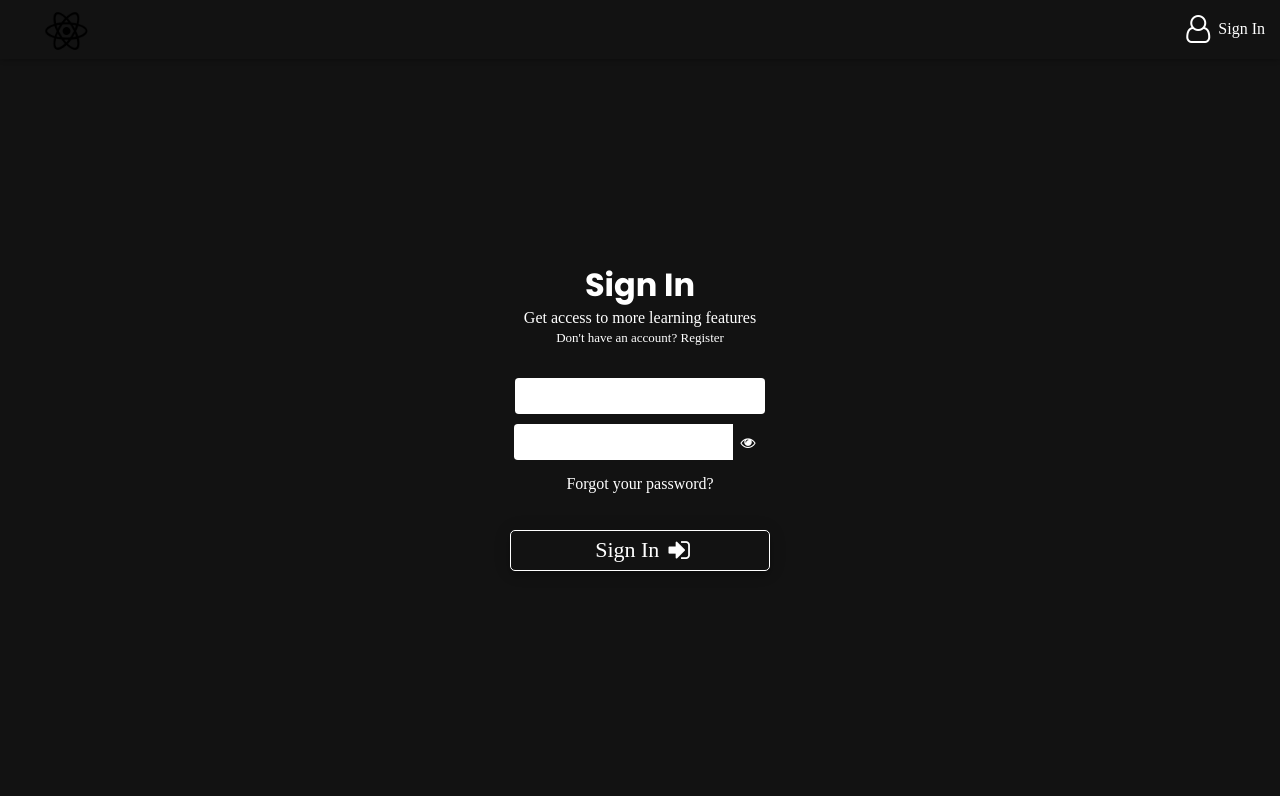
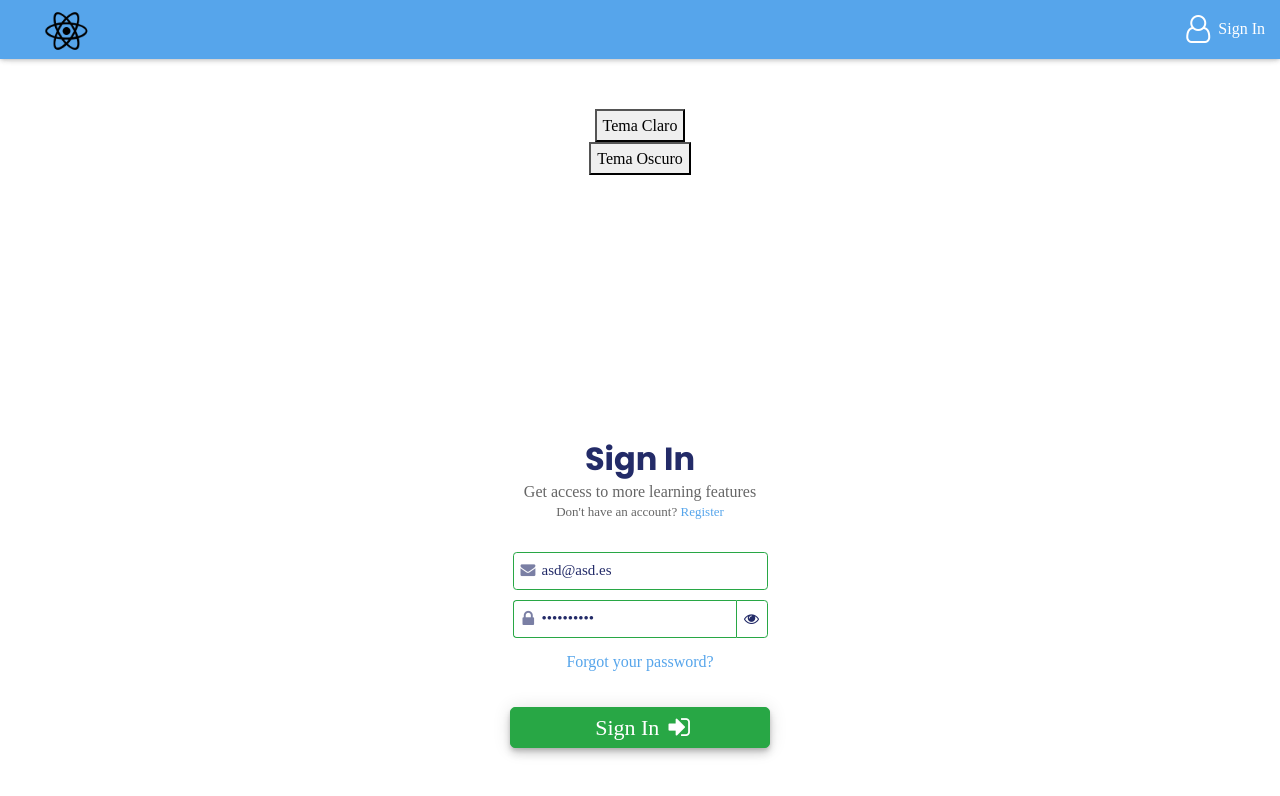
Before and after one commit to fssmartin/test, an Angular app: page /auth in a window 1280 px wide. Shown: the top 796 px of the page. Built offline with nearby package versions, Linux system fonts and the light colour scheme; a web font is replaced by a local one.

Commit message:
encauzando temas light dark servicio

```diff
--- a/angular.json
+++ b/angular.json
@@ -44,6 +44,11 @@
               "node_modules/ngx-toastr/toastr.css",
               "src/styles.scss"
             ],
+            "stylePreprocessorOptions": {
+              "includePaths": [
+                "src"
+              ]
+            },
             "scripts": [
               "node_modules/bootstrap/dist/js/bootstrap.bundle.min.js"
             ]
--- a/src/app/app.component.html
+++ b/src/app/app.component.html
@@ -1,5 +1,9 @@
 <div class="container">
 
+
+<br><br><br><br>
+  <button (click)="switchTheme('light')">Tema Claro</button>
+  <button (click)="switchTheme('dark')">Tema Oscuro</button>
 
   <app-navbar  ></app-navbar>
 
--- a/src/app/app.component.ts
+++ b/src/app/app.component.ts
@@ -1,5 +1,7 @@
 import { Component } from '@angular/core';
 import { GlobalService } from './core/services/global.service';
+import { ThemeService } from './core/services/themes';
+
 
 @Component({
   selector: 'app-root',
@@ -9,9 +11,37 @@ import { GlobalService } from './core/services/global.service';
 })
 export class AppComponent {
   title = 'test-empresa';
+
+  currentTheme: string = 'light';
+
   constructor(
+    private _themeService: ThemeService,
     private _globalService:   GlobalService
   ){
      this._globalService.errSubject.next('');
   }
+
+ngOnInit(): void {
+    this._themeService.currentTheme$.subscribe((theme) => {
+      this.currentTheme = theme;
+      document.body.classList.remove('light-theme', 'dark-theme');
+      document.body.classList.add(`${theme}-theme`);
+    });
+  }
+
+  // Método para cambiar el tema
+  switchTheme(theme: string): void {
+    this._themeService.setTheme(theme);
+  }
+
+
+
+
+
+
+
+
+
+
+
 }
--- /dev/null
+++ b/src/app/core/services/themes.ts
@@ -0,0 +1,15 @@
+// theme.service.ts
+import { Injectable } from '@angular/core';
+import { BehaviorSubject } from 'rxjs';
+
+@Injectable({
+  providedIn: 'root',
+})
+export class ThemeService {
+  private themeSubject = new BehaviorSubject<string>('light');  // Tema por defecto
+  currentTheme$ = this.themeSubject.asObservable();
+
+  setTheme(theme: string) {
+    this.themeSubject.next(theme);  // Cambiar el tema
+  }
+}
--- a/src/assets/css/core/_mixins.scss
+++ b/src/assets/css/core/_mixins.scss
@@ -11,8 +11,6 @@
     unicode-range: U+0000-00FF,U+0131,U+0152-0153,U+02BB-02BC,U+02C6,U+02DA,U+02DC,U+0304,U+0308,U+0329,U+2000-206F,U+2074,U+20AC,U+2122,U+2191,U+2193,U+2212,U+2215,U+FEFF,U+FFFD
   }
 }
-
-
 
 $breakpoints: (
   xs: 420px,
--- a/src/assets/css/core/_variables.scss
+++ b/src/assets/css/core/_variables.scss
@@ -1,6 +1,6 @@
 
 /* Colors */
-/*
+
 $red:	 #dc3545;
 $red2:	 #e72727;
 $red3:	 #ffc0c0;
@@ -10,7 +10,7 @@ $red6:   rgba(220, 53, 69, 0.5);
 $red7:   #ec407a;
 $red8:   #a93226;
 $red9:   #db3d78;
-$green:  lightgreen;
+$green:  #90ee90;
 $green2: #28a745;
 $green3: #157347;
 $green4: #146c43;
@@ -44,70 +44,26 @@ $white2: #e7e7e7;
 $orange: #ff9800;
 $purple: #5b388b;
 $purple1:#875497;
-*/
 
-$red:	 var(--color-red);
-$red2:	 var(--color-red2);
-$red3:	 var(--color-red3);
-$red4:	 var(--color-red4);
-$red5:	 var(--color-red5);
-$red6:   var(--color-red6);
-$red7:   var(--color-red7);
-$red8:   var(--color-red8);
-$red9:   var(--color-red9);
-$green:  var(--color-green);
-$green2: var(--color-green2);
-$green3: var(--color-green3);
-$green4: var(--color-green4);
-$green5: var(--color-green5);
-$green6: var(--color-green6);
-$green7: var(--color-green7);
-$green8: var(--color-green8);
-$green9: var(--color-green9);
-$grey:   var(--color-grey);
-$grey2:  var(--color-grey2);
-$grey3:  var(--color-grey3);
-$grey4:  var(--color-grey4);
-$grey5:  var(--color-grey5);
-$grey6:  var(--color-grey6);
-$black:  var(--color-black);
-$black2: var(--color-black2);
-$blue:   var(--color-blue);
-$blue2:  var(--color-blue2);
-$blue3:  var(--color-blue3);
-$blue4:  var(--color-blue4);
-$blue5:  var(--color-blue5);
-$blue6:  var(--color-blue6);
-$blue7:	 var(--color-blue7);
-$blue8:	 var(--color-blue8);
-$blue9:	 var(--color-blue9);
-$yellow: var(--color-yellow);
-$yellow2:  var(--color-yellow2);
-$brown:  var(--color-brown2);
-$white:  var(--color-white);
-$white2: var(--color-white2);
-$orange: var(--color-orange);
-$purple: var(--color-purple);
-$purple1: var(--color-purple2);
+$image-path: "~assets/img/"; //?
+
+/* Relations Colors */
 
 
-$image-path: "../img/"; //?
+$color-text:$grey;
+$color-bg:$white;
 
-/* Relations Colors */
 $text-color: $grey;
 $heading-bg:$white;
 $text-aviso-color: $red;
 $listado-color: $grey;
 $listado-border-bottom:	$text-color;
 
+$body-bg:$white;
+
 $msg-error     : $red;
 $msg-errorinit : $grey;
 $msg-errorok   : $blue;
 
-
-
-
-
-
 $hundred:	100%;
 $section:	96rem;
--- a/src/assets/css/modules/_base.scss
+++ b/src/assets/css/modules/_base.scss
@@ -21,7 +21,6 @@ html{
 html,
 body{
 	height: max-content;
-
 }
 
 body{
@@ -35,7 +34,8 @@ body{
     overflow-y: scroll;
     overflow-x: hidden;
     background:transparent;
-
+    background-color: $color-bg;
+    color: $color-text;
 }
 
 body, input, textarea, select, button {
@@ -65,7 +65,6 @@ input[type="search"]::-webkit-search-cancel-button {
     padding:0 0 1.5rem 0;
     position: relative;
     overflow: hidden;
-    background: $white;
  }
 
  app-home, app-login, app-forget, app-register,app-page-not-found,
--- a/src/assets/css/theme/_dark.scss
+++ b/src/assets/css/theme/_dark.scss
@@ -1,52 +1,8 @@
-[data-theme='dark'] {
-  --color-bg: #121212;
-  --color-text: #ffffff;
-  --color-primary: #bb86fc;
+@use '../core/variables' as *;
 
+@mixin dark-theme {
 
-  --red:    #000;
-  --red2:   #000;
-  --red3:	  #000;
-  --red4:	  #000;
-  --red5:	  #000;
-  --red6:   #000;
-  --red7:   #000;
-  --red8:   #000;
-  --red9:   #000;
-  --green:  #000;
-  --green2: #000;
-  --green3: #000;
-  --green4: #000;
-  --green5: #000;
-  --green6: #000;
-  --green7: #000;
-  --green8: #000;
-  --green9: #000;
-  --grey:   #000;
-  --grey2:  #000;
-  --grey3:  #000;
-  --grey4:  #000;
-  --grey5:  #000;
-  --grey6:  #000;
-  --black:  #000;
-  --black2: #000;
-  --blue:   #000;
-  --blue2:  #000;
-  --blue3:  #000;
-  --blue4:  #000;
-  --blue5:  #000;
-  --blue6:  #000;
-  --blue7:  #000;
-  --blue8:  #000;
-  --blue9:  #000;
-  --yellow: #000;
-  --yellow2:#000;
-  --brown:  #000;
-  --white:  #000;
-  --white2: #000;
-  --orange: #000;
-  --purple: #000;
-  --purple1:#000;
-
+  background-color: $black;
+  color: $white;
 
 }
--- a/src/assets/css/theme/_light.scss
+++ b/src/assets/css/theme/_light.scss
@@ -1,49 +1,3 @@
-:root, [data-theme="light"] {
-  --color-bg: #ffffff;
-  --color-text: #000000;
-  --color-primary: #007bff;
+@mixin light-theme {
 
-  --red:    #dc3545;
-  --red2:   #e72727;
-  --red3:	  #ffc0c0;
-  --red4:	  #c82333;
-  --red5:	  #bd2130;
-  --red6:   rgba(220, 53, 69, 0.5);
-  --red7:   #ec407a;
-  --red8:   #a93226;
-  --red9:   #db3d78;
-  --green:  lightgreen;
-  --green2: #28a745;
-  --green3: #157347;
-  --green4: #146c43;
-  --green5: #9DB2A7;
-  --green6: #389638;
-  --green7: rgba(40, 167, 69, 0.5);
-  --green8: #b9d1c5;
-  --green9: #61a33a;
-  --grey:   #666;
-  --grey2:  #ccc;
-  --grey3:  #545454;
-  --grey4:  #999;
-  --grey5:  #ffffff4d;
-  --grey6:  #63717f;
-  --black:  #000;
-  --black2: hsla(149, 12%, 66%, 0.122);
-  --blue:   #56a5eb;
-  --blue2:  #232B68;
-  --blue3:  rgba(86, 185, 235, 0.5);
-  --blue4:  #ecf5ff;
-  --blue5:  #bbd8f2;
-  --blue6:  #0b5ed7;
-  --blue7:  #0a58ca;
-  --blue8:  #c1d5e6;
-  --blue9:  #03a9f4;
-  --yellow: #fdd835;
-  --yellow2:#ffcc00;
-  --brown:  #795548;
-  --white:  #fff;
-  --white2: #e7e7e7;
-  --orange: #ff9800;
-  --purple: #5b388b;
-  --purple1:#875497;
 }
--- a/src/index.html
+++ b/src/index.html
@@ -15,7 +15,7 @@
   <link rel="stylesheet" href="https://cdnjs.cloudflare.com/ajax/libs/font-awesome/4.7.0/css/font-awesome.min.css" integrity="sha512-SfTiTlX6kk+qitfevl/7LibUOeJWlt9rbyDn92a1DqWOw9vWG2MFoays0sgObmWazO5BQPiFucnnEAjpAB+/Sw==" crossorigin="anonymous" referrerpolicy="no-referrer" />
 
 </head>
-<body  data-theme='dark'>
+<body>
   <app-root  ></app-root>
 </body>
 </html>
--- a/src/styles.scss
+++ b/src/styles.scss
@@ -1,11 +1,42 @@
-@charset "UTF-8";
-//$theme: 'theme-light'; //reyes , verano , septiembre, navidad , default
+// fernando
+
+@use './assets/css/lib/reset';
+@use './assets/css/core/variables' as *;
+@use './assets/css/core/mixins' as *;
+@use './assets/css/core/fonts' as *;
+
+@use './assets/css/theme/light' as light;  // Importar el tema claro (light)
+@use './assets/css/theme/dark' as dark;    // Importar el tema oscuro (dark)
 
 
-@use "assets/css/custom";
+// Módulos
+
+@use './assets/css/modules/base' as *;
+@use './assets/css/modules/inputs' as *;
+@use './assets/css/modules/buttons' as *;
+@use './assets/css/modules/menubuttons' as *;
+@use './assets/css/modules/logo' as *;
+@use './assets/css/modules/navbar' as *;
+@use './assets/css/modules/alertas' as *;
+@use './assets/css/modules/auth' as *;
+@use './assets/css/modules/dashboard' as *;
 
 
-body {
-  background-color: var(--color-bg)!important;
-  color: var(--color-text)!important;
+// Establecer la variable de tema global
+$theme: 'light';  // Puedes cambiar a 'dark' cuando lo necesites
+/*
+@if $theme == 'light' {
+  @include light.light-theme;
+} @else if $theme == 'dark' {
+  @include dark.dark-theme;
 }
+*/
+
+// Estilos globales
+body.light-theme {
+  @include light.light-theme;
+}
+
+body.dark-theme {
+  @include dark.dark-theme;
+}
```
Also changed, not shown: src/assets/css/_custom.scss (deleted, +0 -23 lines). Lines whose indentation alone changed are shown as unchanged.
